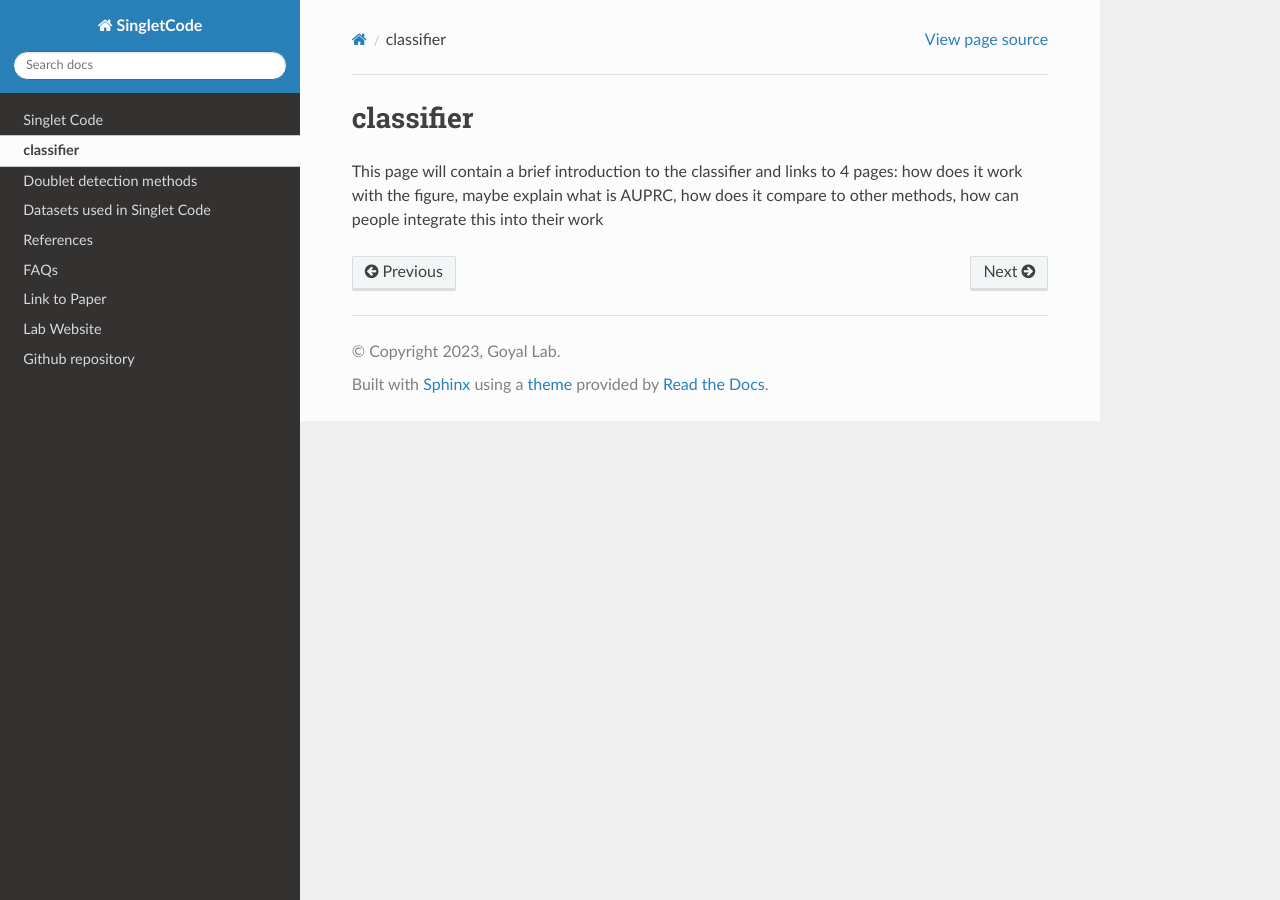
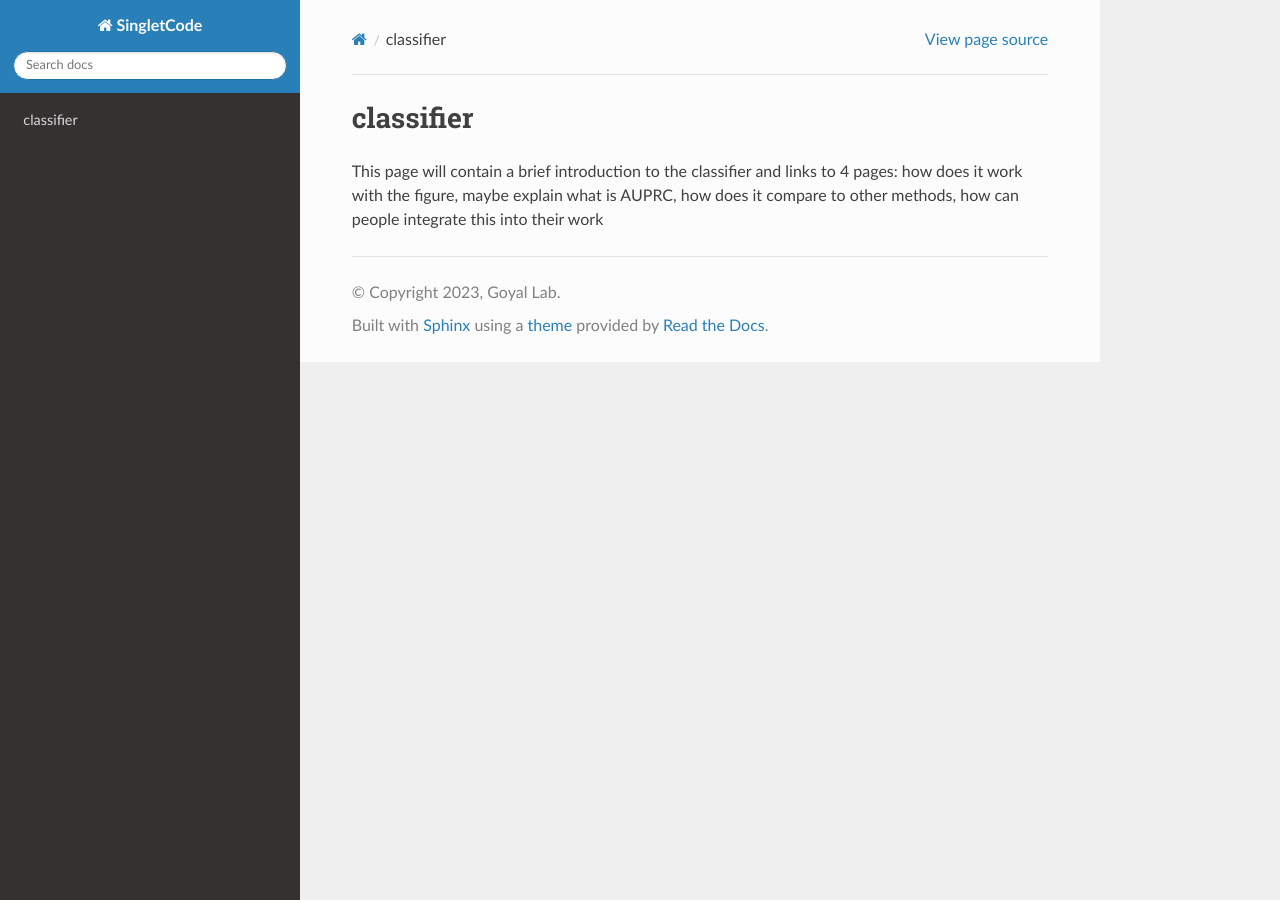
Before and after one commit to Keerthana910234/SingletCodeWebsite, a Sphinx documentation site: the page built from docs/source/classifier.rst, in a window 1280 px wide. Built offline with Sphinx 7.4.7 and the Read the Docs theme 2.0.0, drawn with Linux system fonts in a browser that asks for light colours; the version number could not be read and is left out.

Commit message:
debug edits

```diff
--- a/docs/source/conf.py
+++ b/docs/source/conf.py
@@ -70,7 +70,7 @@
 # a list of builtin themes.
 html_theme = 'sphinx_rtd_theme'
 html_theme_path = [sphinx_rtd_theme.get_html_theme_path()]
-# html_static_path = ['_static']
+html_static_path = ['_static']
 html_css_files = [
     'custom.css',
 ]
--- a/docs/source/index.rst
+++ b/docs/source/index.rst
@@ -10,7 +10,6 @@
 
 .. toctree::
    :maxdepth: 2
-
    mainIntro
    classifier
    doubletDetectionMethods
```
Also changed, not shown: 1 other file.
